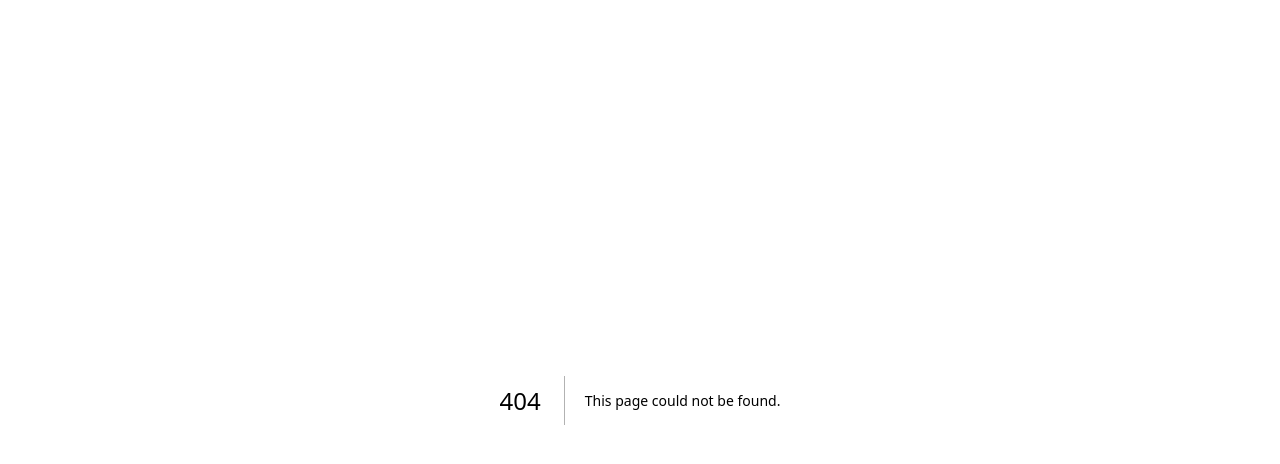
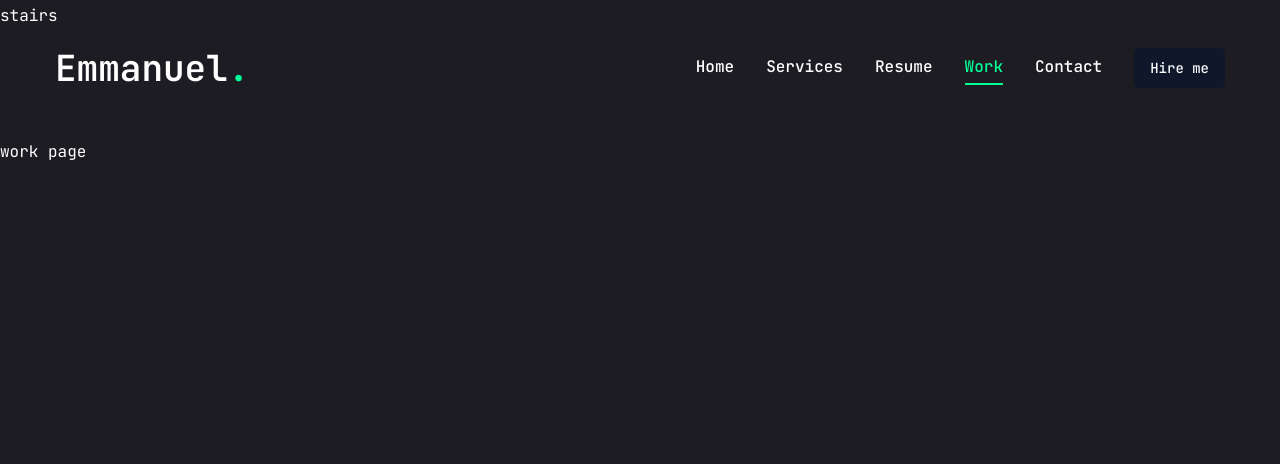
Before and after one commit to emmaeng680/portfoliosite, a Next.js app in the folder emmas-portfolio/: page /work in a window 1280 px wide. Before the commit this address had no page. Shown: the top 464 px of the page. Built offline with nearby package versions, Linux system fonts and the light colour scheme.

Commit message:
growing
growing

```diff
--- /dev/null
+++ b/emmas-portfolio/app/contact/page.jsx
@@ -0,0 +1,11 @@
+import React from 'react';
+
+const Contact = () => {
+    return (
+        <div>
+           contact page
+        </div>
+    )
+}
+
+export default Contact;
--- a/emmas-portfolio/app/layout.jsx
+++ b/emmas-portfolio/app/layout.jsx
@@ -1,5 +1,10 @@
 import { JetBrains_Mono } from "next/font/google";
 import "./globals.css";
+
+//components
+import Header from "@/components/Header";
+import PageTransition from "@/components/PageTransition";
+import StairTransition from "@/components/StairTransition";
 
 const jetbrainsMono= JetBrains_Mono({
   subsets: ['latin'], weight:["100","200","300","400","500","600","700","800"],
@@ -18,7 +23,11 @@
       <body
         className={jetbrainsMono.variable}
       >
-        {children}
+      <Header/>
+      <StairTransition/>
+      <PageTransition>
+          {children}
+      </PageTransition>
       </body>
     </html>
   );
--- /dev/null
+++ b/emmas-portfolio/app/resume/page.jsx
@@ -0,0 +1,11 @@
+import React from 'react';
+
+const Resume = () => {
+    return (
+        <div>
+           resume page
+        </div>
+    )
+}
+
+export default Resume;
--- /dev/null
+++ b/emmas-portfolio/app/services/page.jsx
@@ -0,0 +1,11 @@
+import React from 'react';
+
+const Services = () => {
+    return (
+        <div>
+           services page
+        </div>
+    )
+}
+
+export default Services;
--- /dev/null
+++ b/emmas-portfolio/app/work/page.jsx
@@ -0,0 +1,11 @@
+import React from 'react';
+
+const Work = () => {
+    return (
+        <div>
+           work page
+        </div>
+    )
+}
+
+export default Work;
--- /dev/null
+++ b/emmas-portfolio/components/Header.jsx
@@ -0,0 +1,33 @@
+import Link from 'next/link';
+import {Button} from "@/components/ui/button";
+
+//components
+import Nav from "@/components/Nav";
+
+const Header = () => {
+    return (
+        <header className="py-8 xl:py-12 text-white">
+            <div className="container mx-auto flex justify-between items-center">
+                {/* Logo */}
+                <Link href="/">
+                    <h1 className="text-4xl font-semibold">
+                        Emmanuel<span className="text-accent">.</span>
+                    </h1>
+                </Link>
+                {/* Desktop Nav & Hire me button */}
+                <div className='hidden xl:flex items-center gap-8'>
+                    <Nav/>
+                    <Link href="/contact">
+                        <Button>Hire me</Button>
+                    </Link>
+                </div>
+                {/* Mobile Nav*/}
+                <div className="xl:hidden ">
+                    mobile nav
+                </div>
+            </div>
+        </header>
+    )
+}
+
+export default Header;
--- /dev/null
+++ b/emmas-portfolio/components/Nav.jsx
@@ -0,0 +1,40 @@
+"use client"
+
+import Link from 'next/link';
+import {usePathname} from "next/navigation";
+
+const links = [
+    {
+        name: "home",
+        path: "/",
+    },{
+        name: "services",
+        path: "/services",
+    },
+    {
+        name: "resume",
+        path: "/resume",
+    },{
+        name: "work",
+        path: "/work",
+    },
+    {
+        name: "contact",
+        path: "/contact",
+    },
+]
+
+const Nav = () => {
+    const pathname =  usePathname();
+    return (
+        <nav className='flex gap-8 '>
+            {links.map(( link, index ) => {
+                return <Link href={link.path} key={index} className={`${link.path === pathname && "text-accent border-b-2 border-accent"} capitalize font-medium hover:text-accent transition-all `}>
+                    {link.name}
+                </Link>
+            })}
+        </nav>
+    )
+}
+
+export default Nav;
--- /dev/null
+++ b/emmas-portfolio/components/PageTransition.jsx
@@ -0,0 +1,19 @@
+"use client"
+import { AnimatePresence, motion } from "motion/react"
+import {usePathname} from "next/navigation";
+
+const PageTransition = ({children}) => {
+    const pathname = usePathname();
+    return (
+        <AnimatePresence>
+            <div key={pathname}>
+                <motion.div initial={{ opacity: 1 }} animate={{ opacity: 0 , transition: { delay: 1, duration: 0.4, ease: 'easeInOut' },
+                }}
+                className="h-screen w-screen fixed bg-primary top-0 pointer-events-none" />
+                {children}
+            </div>
+        </AnimatePresence>
+    );
+};
+
+export default PageTransition;
--- /dev/null
+++ b/emmas-portfolio/components/StairTransition.jsx
@@ -0,0 +1,23 @@
+"use client"
+import {AnimatePresence, motion} from "motion/react";
+import {usePathname} from "next/navigation";
+import Stairs from "@/components/Stairs";
+
+
+const StairTransition = () => {
+    const pathname = usePathname();
+    return (
+        <>
+            <AnimatePresence mode="wait">
+                <div key={pathname}>
+                    <div className='h-screen w-screen fixed top-0 left-0 right-0 pointer-events-none z-40 flex '>
+                        <Stairs/>
+                    </div>
+                </div>
+            </AnimatePresence>
+        </>
+
+    );
+};
+
+export default StairTransition;
--- /dev/null
+++ b/emmas-portfolio/components/Stairs.jsx
@@ -0,0 +1,17 @@
+import {motion} from "motion/react";
+
+//variants
+const stairAnimation = {
+    initial: {
+
+    }
+}
+const Stairs = () => {
+    return (
+        <div>
+            stairs
+        </div>
+    );
+};
+
+export default Stairs;
--- a/emmas-portfolio/package.json
+++ b/emmas-portfolio/package.json
@@ -18,6 +18,7 @@
     "class-variance-authority": "^0.7.1",
     "clsx": "^2.1.1",
     "lucide-react": "^0.461.0",
+    "motion": "^12.0.0-alpha.2",
     "next": "15.0.3",
     "react": "19.0.0-rc-66855b96-20241106",
     "react-dom": "19.0.0-rc-66855b96-20241106",
```
Also changed, not shown: 1 other file (tests, documents, lock files or other folders).
